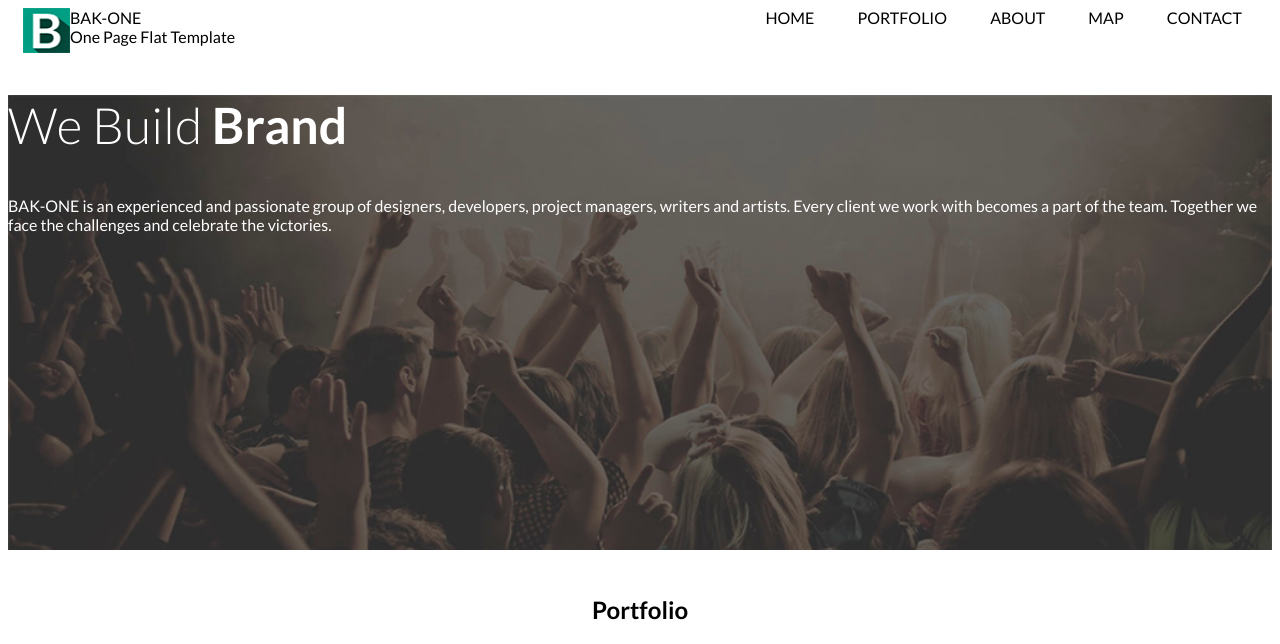
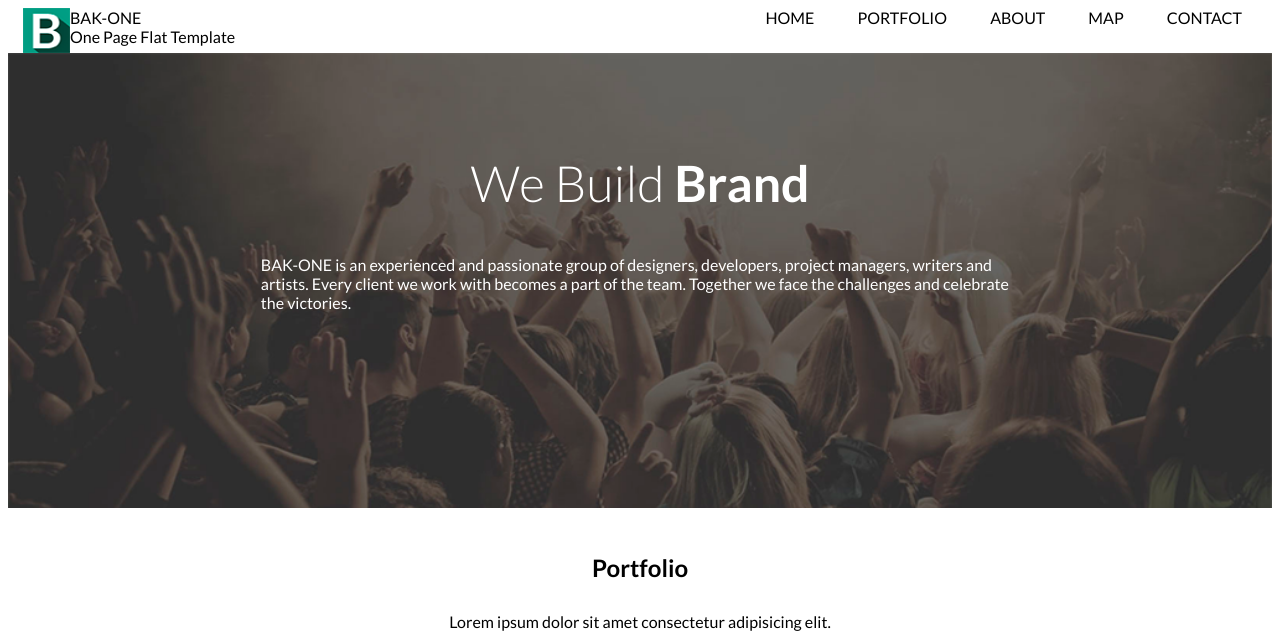
Before and after one commit to darttak/Final-Exam, a plain HTML site: page index.html in a window 1280 px wide. Shown: the top 644 px of the page. Drawn offline with nearby package versions, Linux system fonts and the light colour scheme.

Commit message:
commit text

```diff
--- a/#source/css/style.scss
+++ b/#source/css/style.scss
@@ -40,6 +40,8 @@ a:hover{
 h1{
   font-weight: 300;
   font-size: 50px;
+  padding-top: 100px;
+  margin-top: 0;
 }
 .sticky {
   position: fixed;
@@ -70,6 +72,13 @@ label{
 #toggle{
   display: none;
 }
+.brand_text{
+  margin: auto;
+  width: 60%;
+}
+h1{
+  text-align: center;
+}
 .portfolio{
 }
 .captionText{
@@ -78,6 +87,7 @@ label{
   align-content: center;
   flex-direction: column;
   align-items: center;
+  height: 100%;
 }
 .captionTitle .links{
   font-size: 21px;
@@ -88,6 +98,10 @@ label{
 }
 .links{
   text-decoration: none;
+}
+.links:hover{
+  background: none;
+  padding-top: 20px;
 }
 .captionSubtitle{
   font-size: 15px;
```
Also changed, not shown: css/style.css.
